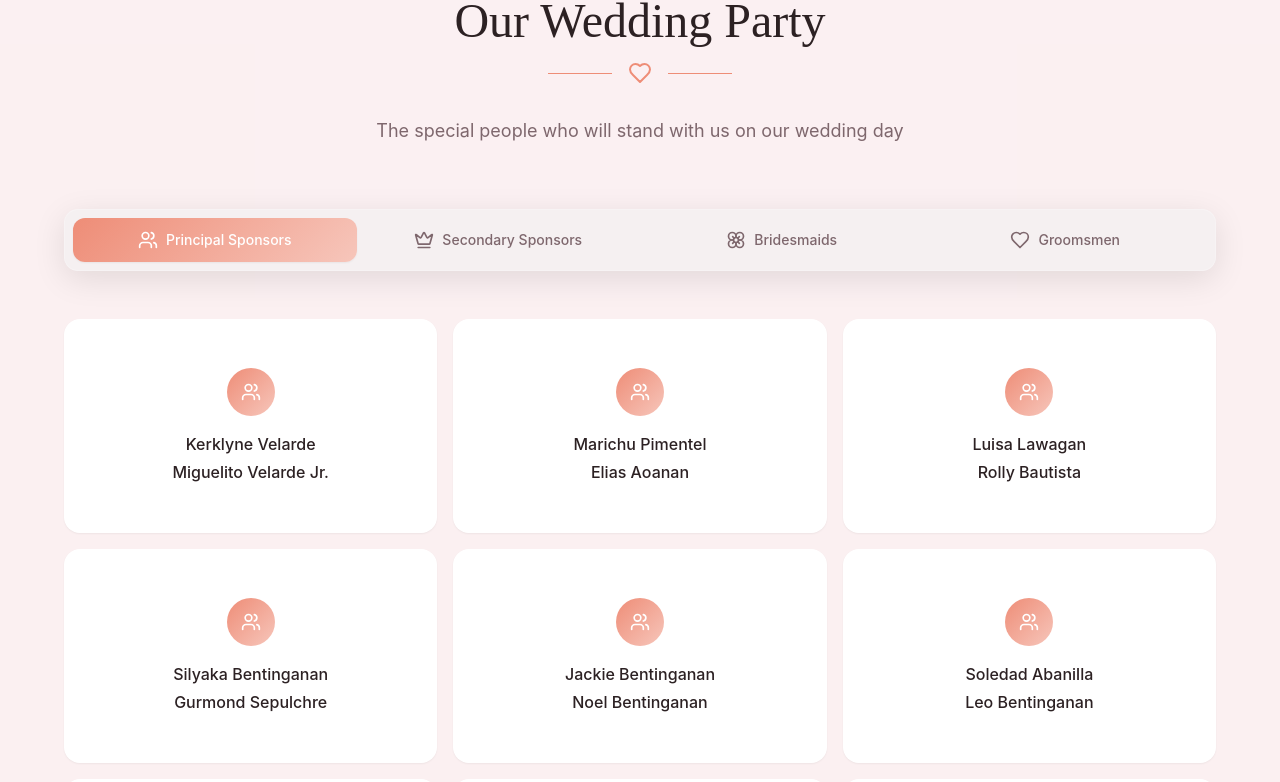
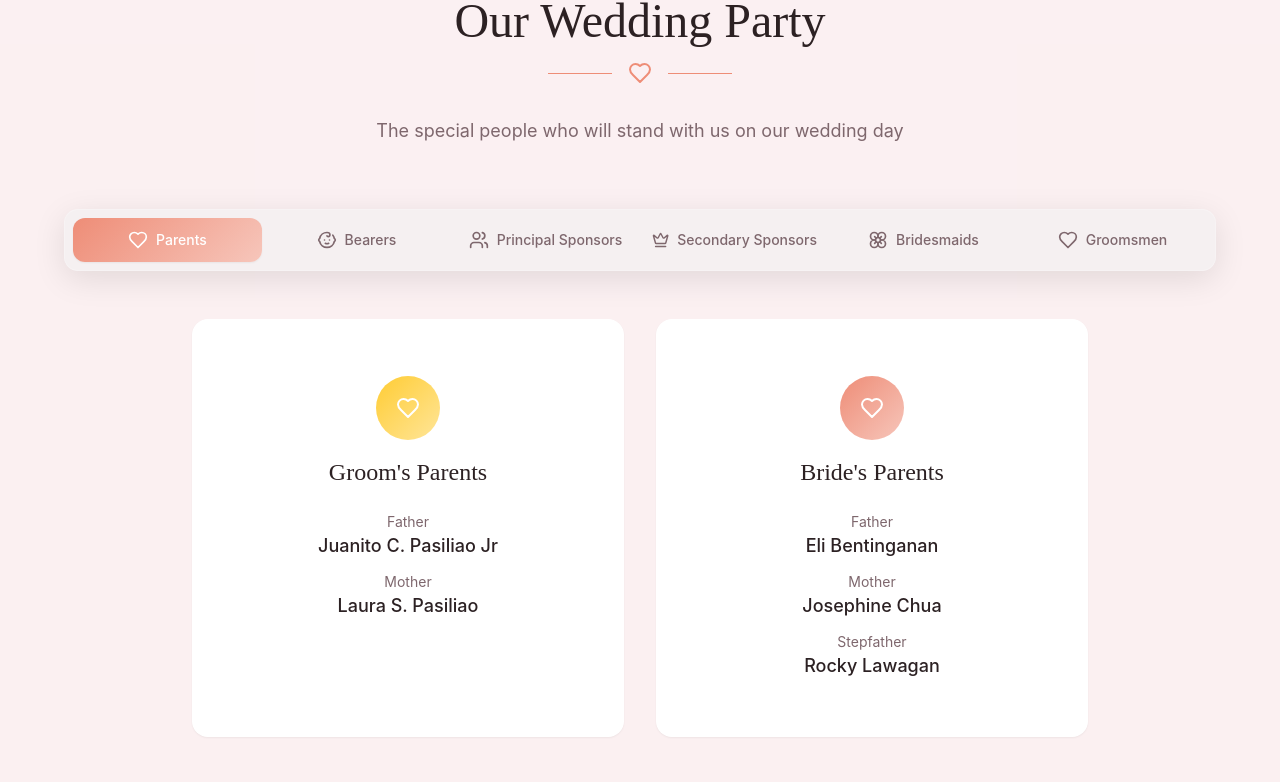
Before and after one commit to JayPasiliao/rose-gold-romance, a React (Vite) app: page / in a window 1280 px wide. Shown: the part 1989-2771 px from the top of the page. Built offline with nearby package versions, Linux system fonts and the light colour scheme.

Commit message:
Update wedding party details
Add groom's nickname, parents' section, and bearers/flower girls/offertory details.

```diff
--- a/src/components/Hero.tsx
+++ b/src/components/Hero.tsx
@@ -48,7 +48,7 @@ const Hero = () => {
               <div className="h-px bg-white/30 flex-1 max-w-20"></div>
             </div>
             <h1 className="text-6xl md:text-8xl text-cursive text-white animate-slide-in-right">
-              Juanito Jr.
+              Jay
             </h1>
             <p className="text-xl text-white/80 mt-6 font-playfair">
               are getting married
--- a/src/components/WeddingParty.tsx
+++ b/src/components/WeddingParty.tsx
@@ -1,10 +1,43 @@
 import { useState } from 'react';
-import { Heart, Crown, Flower, Users } from 'lucide-react';
+import { Heart, Crown, Flower, Users, Baby, Book, Gift } from 'lucide-react';
 import { Card, CardContent } from '@/components/ui/card';
 import { Tabs, TabsContent, TabsList, TabsTrigger } from '@/components/ui/tabs';
 
 const WeddingParty = () => {
-  const [activeTab, setActiveTab] = useState('sponsors');
+  const [activeTab, setActiveTab] = useState('parents');
+
+  const parents = {
+    groom: {
+      father: 'Juanito C. Pasiliao Jr',
+      mother: 'Laura S. Pasiliao'
+    },
+    bride: {
+      father: 'Eli Bentinganan',
+      mother: 'Josephine Chua',
+      stepfather: 'Rocky Lawagan'
+    }
+  };
+
+  const bearers = {
+    bible: 'Asher Samuel Beltran',
+    ring: 'Arvis Ezio Bentinganan',
+    coin: 'Franz Ely Pimienta',
+    flowerGirls: [
+      'Cheska Jean Lawagan',
+      'Franscheska Maine Pimienta',
+      'MB Naguit'
+    ],
+    offertory: [
+      'Chelsea Joy Lawagan',
+      'Rosalpha Marcelino',
+      'Ma. Rosella Marcelino',
+      'Jesalie Ringor Pasiliao',
+      'MC Khallie Comia',
+      'Jay R Marcelino',
+      'Emmanuel Bentinganan',
+      'Francis Pimienta'
+    ]
+  };
 
   const principalSponsors = [
     ['Kerklyne Velarde', 'Miguelito Velarde Jr.'],
@@ -82,7 +115,21 @@ const WeddingParty = () => {
         </div>
 
         <Tabs value={activeTab} onValueChange={setActiveTab} className="max-w-6xl mx-auto">
-          <TabsList className="grid w-full grid-cols-4 glass mb-12 p-2 h-auto">
+          <TabsList className="grid w-full grid-cols-6 glass mb-12 p-2 h-auto">
+            <TabsTrigger
+              value="parents"
+              className="data-[state=active]:bg-gradient-rose-gold data-[state=active]:text-white py-3"
+            >
+              <Heart className="mr-2" size={20} />
+              Parents
+            </TabsTrigger>
+            <TabsTrigger
+              value="bearers"
+              className="data-[state=active]:bg-gradient-gold data-[state=active]:text-white py-3"
+            >
+              <Baby className="mr-2" size={20} />
+              Bearers
+            </TabsTrigger>
             <TabsTrigger
               value="sponsors"
               className="data-[state=active]:bg-gradient-rose-gold data-[state=active]:text-white py-3"
@@ -112,6 +159,135 @@ const WeddingParty = () => {
               Groomsmen
             </TabsTrigger>
           </TabsList>
+
+          <TabsContent value="parents" className="animate-fade-in-up">
+            <div className="grid md:grid-cols-2 gap-8 max-w-4xl mx-auto">
+              {/* Groom's Parents */}
+              <Card className="glass-card hover-lift">
+                <CardContent className="p-8 text-center">
+                  <div className="mb-6">
+                    <div className="w-16 h-16 bg-gradient-gold rounded-full flex items-center justify-center mx-auto mb-4">
+                      <Heart className="text-white" size={24} />
+                    </div>
+                    <h3 className="text-2xl font-playfair text-foreground mb-2">Groom's Parents</h3>
+                  </div>
+                  <div className="space-y-3">
+                    <div>
+                      <p className="text-sm text-muted-foreground">Father</p>
+                      <p className="font-medium text-foreground text-lg">{parents.groom.father}</p>
+                    </div>
+                    <div>
+                      <p className="text-sm text-muted-foreground">Mother</p>
+                      <p className="font-medium text-foreground text-lg">{parents.groom.mother}</p>
+                    </div>
+                  </div>
+                </CardContent>
+              </Card>
+
+              {/* Bride's Parents */}
+              <Card className="glass-card hover-lift">
+                <CardContent className="p-8 text-center">
+                  <div className="mb-6">
+                    <div className="w-16 h-16 bg-gradient-rose-gold rounded-full flex items-center justify-center mx-auto mb-4">
+                      <Heart className="text-white" size={24} />
+                    </div>
+                    <h3 className="text-2xl font-playfair text-foreground mb-2">Bride's Parents</h3>
+                  </div>
+                  <div className="space-y-3">
+                    <div>
+                      <p className="text-sm text-muted-foreground">Father</p>
+                      <p className="font-medium text-foreground text-lg">{parents.bride.father}</p>
+                    </div>
+                    <div>
+                      <p className="text-sm text-muted-foreground">Mother</p>
+                      <p className="font-medium text-foreground text-lg">{parents.bride.mother}</p>
+                    </div>
+                    <div>
+                      <p className="text-sm text-muted-foreground">Stepfather</p>
+                      <p className="font-medium text-foreground text-lg">{parents.bride.stepfather}</p>
+                    </div>
+                  </div>
+                </CardContent>
+              </Card>
+            </div>
+          </TabsContent>
+
+          <TabsContent value="bearers" className="animate-fade-in-up">
+            <div className="grid md:grid-cols-2 lg:grid-cols-3 gap-6">
+              {/* Bible Bearer */}
+              <Card className="glass-card hover-lift">
+                <CardContent className="p-6 text-center">
+                  <div className="mb-4">
+                    <div className="w-12 h-12 bg-gradient-gold rounded-full flex items-center justify-center mx-auto mb-3">
+                      <Book className="text-white" size={20} />
+                    </div>
+                    <h4 className="font-playfair text-foreground text-lg">Bible Bearer</h4>
+                  </div>
+                  <p className="font-medium text-foreground">{bearers.bible}</p>
+                </CardContent>
+              </Card>
+
+              {/* Ring Bearer */}
+              <Card className="glass-card hover-lift">
+                <CardContent className="p-6 text-center">
+                  <div className="mb-4">
+                    <div className="w-12 h-12 bg-gradient-rose-gold rounded-full flex items-center justify-center mx-auto mb-3">
+                      <Heart className="text-white" size={20} />
+                    </div>
+                    <h4 className="font-playfair text-foreground text-lg">Ring Bearer</h4>
+                  </div>
+                  <p className="font-medium text-foreground">{bearers.ring}</p>
+                </CardContent>
+              </Card>
+
+              {/* Coin Bearer */}
+              <Card className="glass-card hover-lift">
+                <CardContent className="p-6 text-center">
+                  <div className="mb-4">
+                    <div className="w-12 h-12 bg-gradient-gold rounded-full flex items-center justify-center mx-auto mb-3">
+                      <Gift className="text-white" size={20} />
+                    </div>
+                    <h4 className="font-playfair text-foreground text-lg">Coin Bearer</h4>
+                  </div>
+                  <p className="font-medium text-foreground">{bearers.coin}</p>
+                </CardContent>
+              </Card>
+
+              {/* Flower Girls */}
+              <Card className="glass-card hover-lift md:col-span-2 lg:col-span-1">
+                <CardContent className="p-6 text-center">
+                  <div className="mb-4">
+                    <div className="w-12 h-12 bg-gradient-rose-gold rounded-full flex items-center justify-center mx-auto mb-3">
+                      <Flower className="text-white" size={20} />
+                    </div>
+                    <h4 className="font-playfair text-foreground text-lg">Flower Girls</h4>
+                  </div>
+                  <div className="space-y-2">
+                    {bearers.flowerGirls.map((name, index) => (
+                      <p key={index} className="font-medium text-foreground">{name}</p>
+                    ))}
+                  </div>
+                </CardContent>
+              </Card>
+
+              {/* Offertory */}
+              <Card className="glass-card hover-lift md:col-span-2">
+                <CardContent className="p-6 text-center">
+                  <div className="mb-4">
+                    <div className="w-12 h-12 bg-gradient-gold rounded-full flex items-center justify-center mx-auto mb-3">
+                      <Gift className="text-white" size={20} />
+                    </div>
+                    <h4 className="font-playfair text-foreground text-lg">Offertory</h4>
+                  </div>
+                  <div className="grid grid-cols-2 gap-2">
+                    {bearers.offertory.map((name, index) => (
+                      <p key={index} className="font-medium text-foreground">{name}</p>
+                    ))}
+                  </div>
+                </CardContent>
+              </Card>
+            </div>
+          </TabsContent>
 
           <TabsContent value="sponsors" className="animate-fade-in-up">
             <div className="grid md:grid-cols-2 lg:grid-cols-3 gap-4">
```
